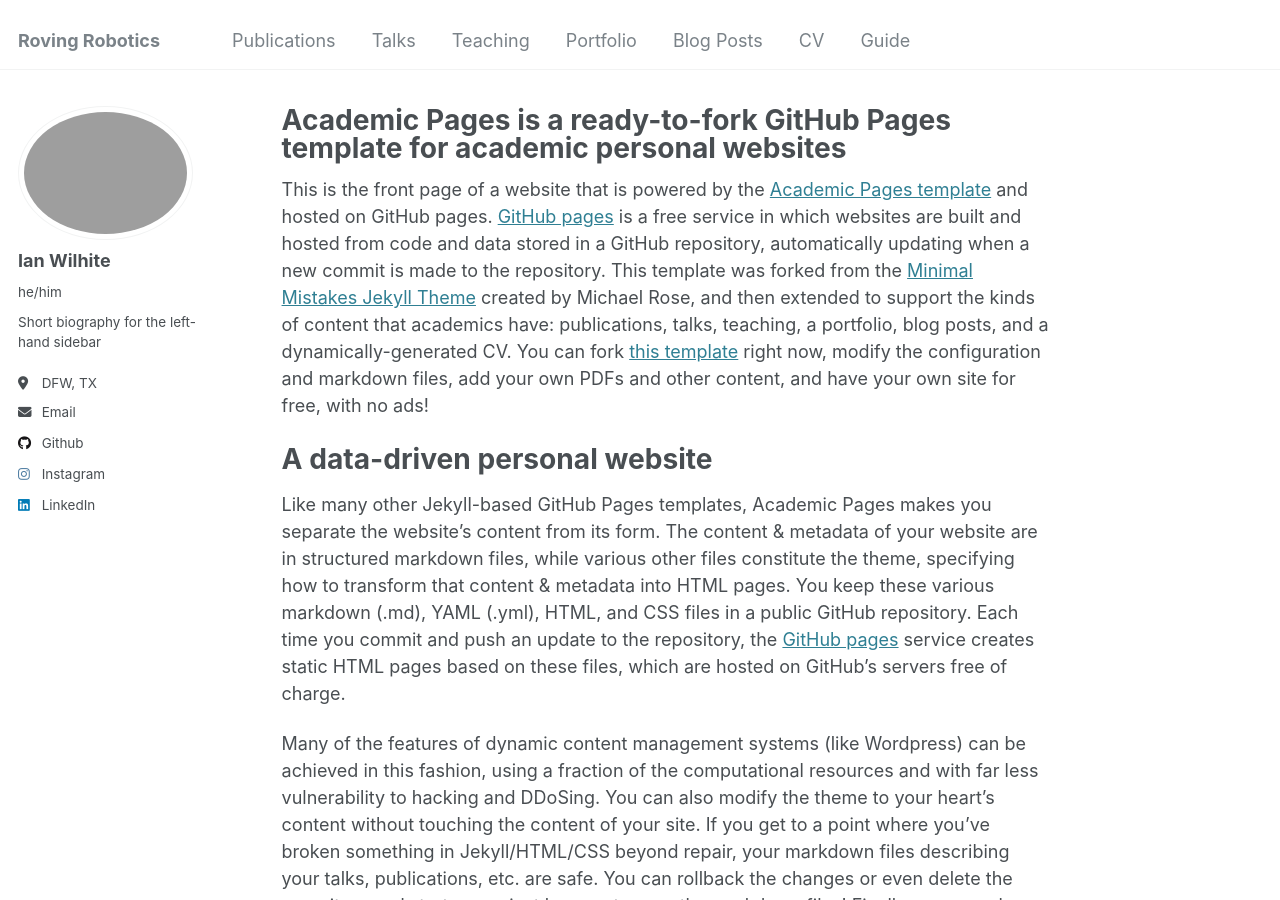
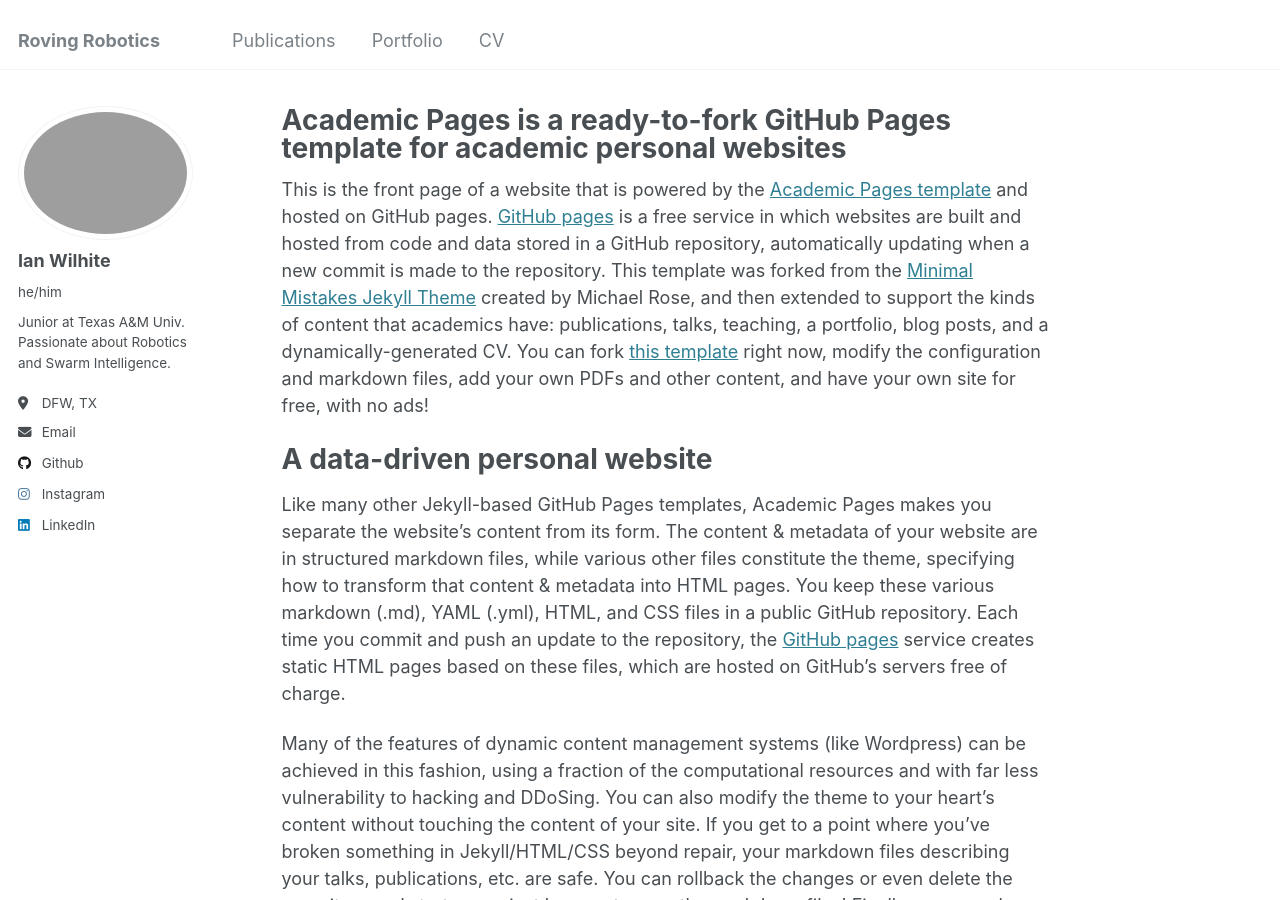
Before and after one commit to Ian-Wilhite/Ian-Wilhite.github.io, a Jekyll site: the page built from _pages/about.md, in a window 1280 px wide and 900 px high. Built offline with Jekyll 4.4.1, drawn with Linux system fonts in a browser that asks for light colours.

Commit message:
sidebar summary

```diff
--- a/_config.yml
+++ b/_config.yml
@@ -24,7 +24,10 @@
   avatar           : "profile.png"
   name             : "Ian Wilhite"
   pronouns         : "he/him"
-  bio              : "Short biography for the left-hand sidebar"
+  bio              : |
+    Junior at Texas A&M Univ.
+    Passionate about Robotics
+    and Swarm Intelligence.
   location         : "DFW, TX"
   uri              : # URL
   email            : "ian.wilhite0@gmail.com"
```
Also changed, not shown: _data/navigation.yml (+8 -8 lines), _portfolio/IGNITE.md (+3 -3 lines), images/ignite_competition.png.png (added).
